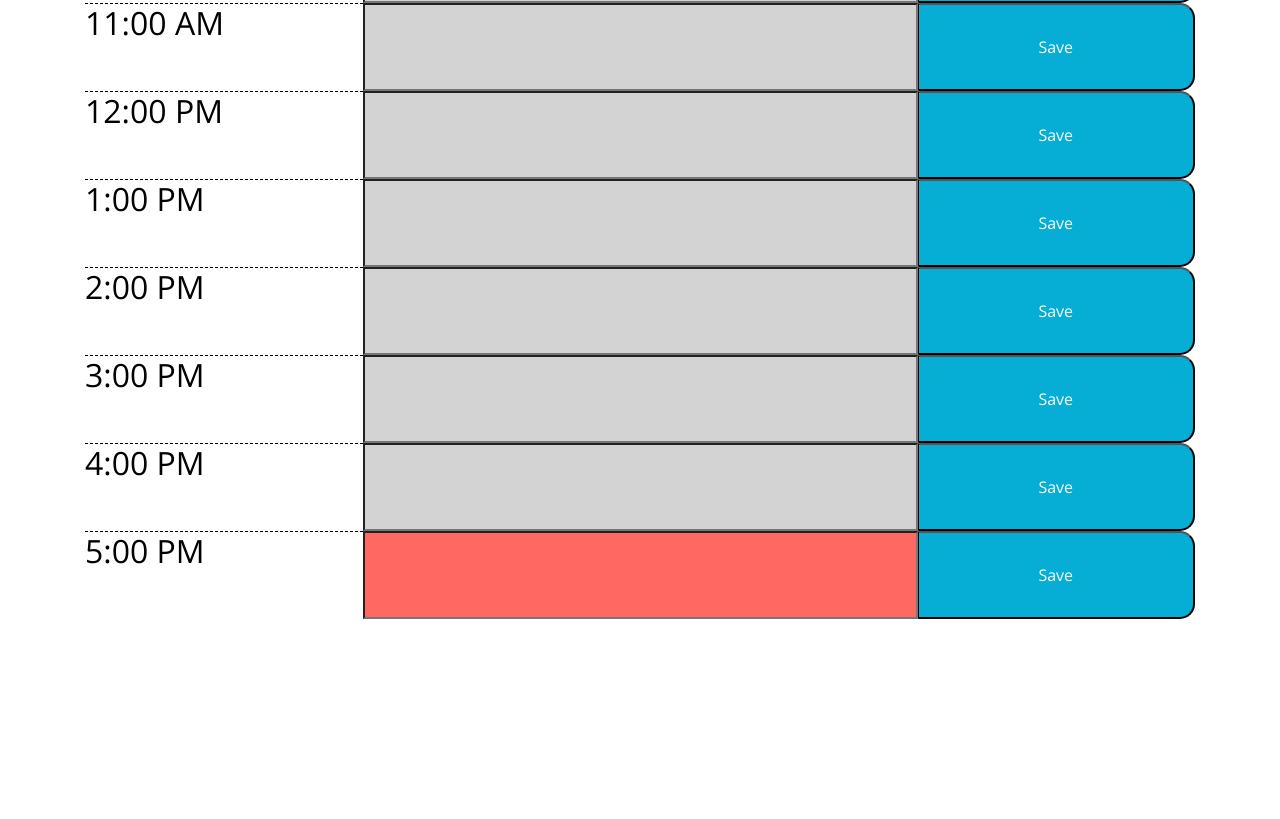
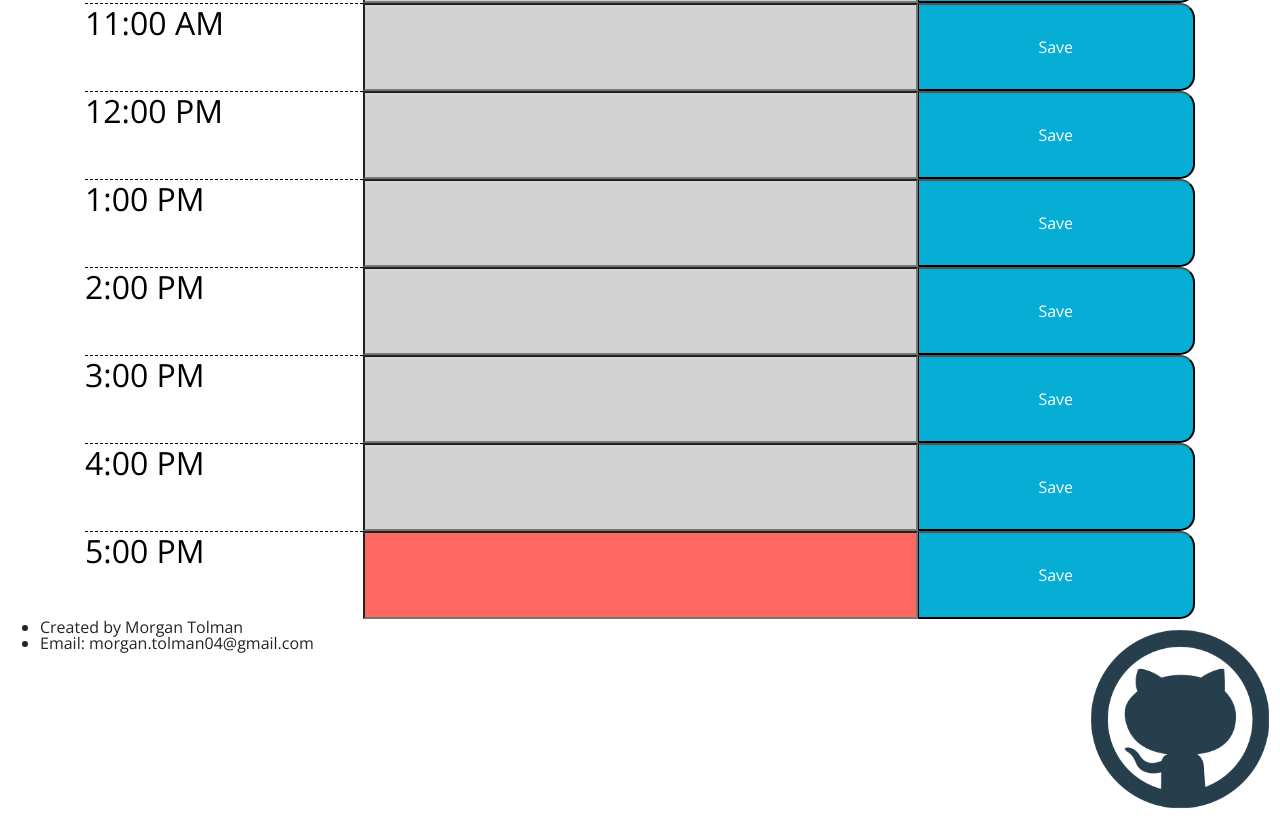
Before and after one commit to unheardof77/Work-Day-Planner, a plain HTML site: page Develop/index.html in a window 1280 px wide. Shown: the part 597-1416 px from the top of the page. Before the commit the page ends 1216 px from the top, so only its background shows below. Drawn offline with nearby package versions, Linux system fonts and the light colour scheme.

Commit message:
Added footer, changed some styling.  Safe revert point.

```diff
--- a/Develop/index.html
+++ b/Develop/index.html
@@ -73,7 +73,13 @@
       <button id="btn5" class="customBtn saveBtn w-100">Save</button>
     </section>
   </div>
-
+  <footer class="d-flex justify-content-between">
+    <ul>
+        <li>Created by Morgan Tolman</li>
+        <li>Email: morgan.tolman04@gmail.com</li>
+    </ul>
+    <a href="https://github.com/unheardof77" target="_blank"><img class="gitHubimg" alt="Github link" src="../Assets/kisspng-github-computer-icons-logo-github-5ab8a3383b38f2.3278495915220498482426.png"/></a>
+</footer>
 
 </body>
 
--- a/Develop/script.JS
+++ b/Develop/script.JS
@@ -1,6 +1,7 @@
-/*
+let date = moment().format("dddd, Do");
+$(`#currentDay`).text(date);
 
-color code timeblocks*/
+let currentTime = parseInt(moment().format("H"));
 
 function saveButton() {
     let input8 = $(`#8`).val();
@@ -41,11 +42,6 @@ $(`#15`).val(localStorage.getItem("input3"));
 $(`#16`).val(localStorage.getItem("input4"));
 $(`#17`).val(localStorage.getItem("input5"));
 
-let date = moment().format("dddd, Do");
-$(`#currentDay`).text(date);
-
-let currentTime = parseInt(moment().format("H"));
-
 $(`input`).each(function() {
     if (parseInt($(this).attr(`id`)) === currentTime){
         $(this).addClass(`present`)
--- a/Develop/style.css
+++ b/Develop/style.css
@@ -75,3 +75,8 @@ textarea {
   font-size: 20px;
   transition: all 0.3s ease-in-out;
 }
+
+.gitHubimg {
+  max-width: 200px;
+  padding: 2px;
+}
```
Also changed, not shown: Assets/kisspng-github-computer-icons-logo-github-5ab8a3383b38f2.3278495915220498482426.png (added).
